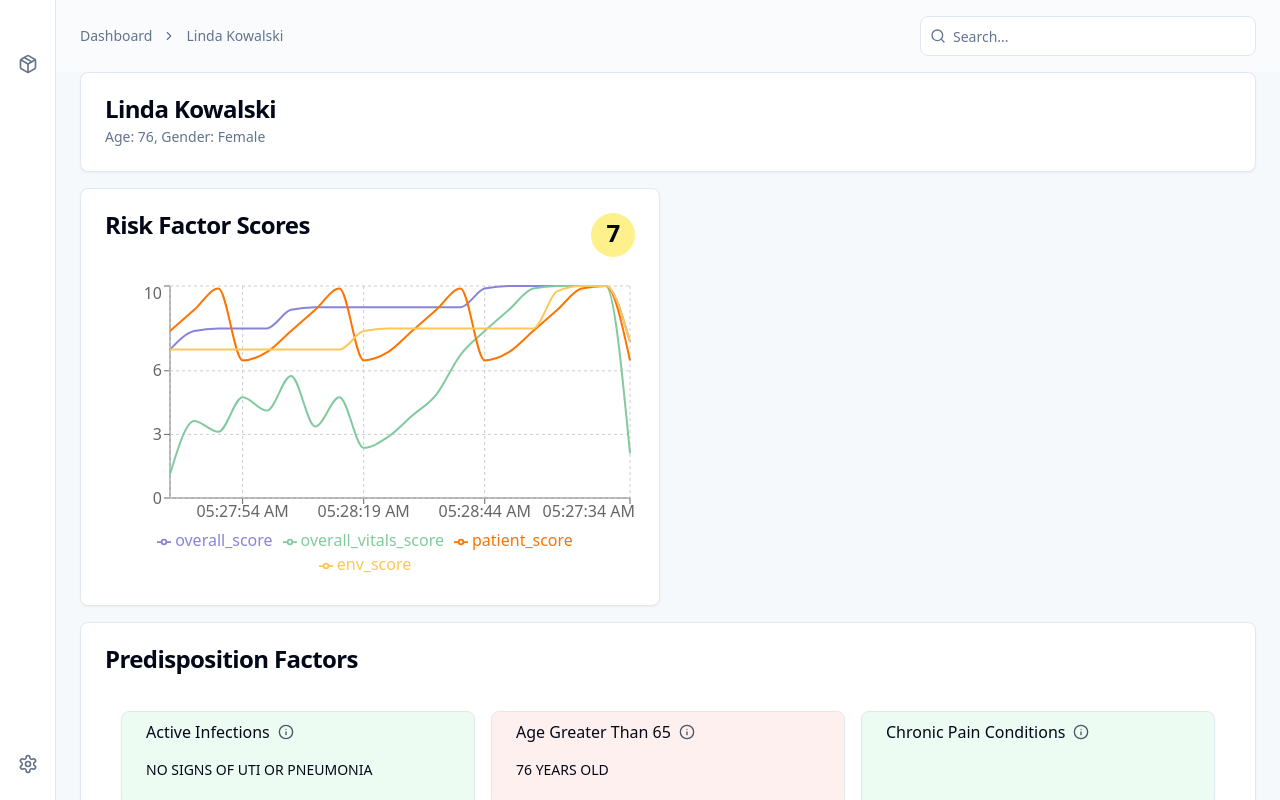
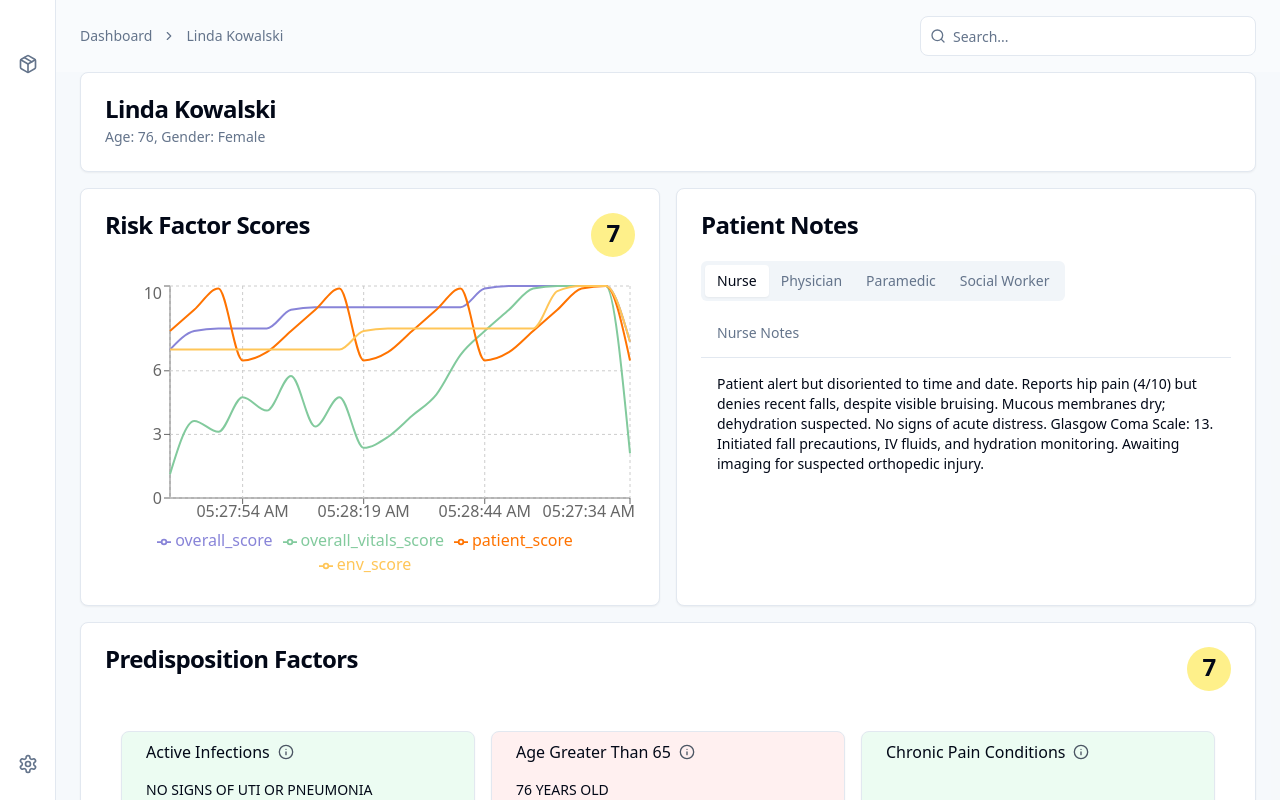
Before and after one commit to Tony911029/delirium_control, a Next.js app in the folder FE/: page /patient/1 in a window 1280 px wide. Shown: the top 800 px of the page. Built offline with nearby package versions, Linux system fonts and the light colour scheme.

Commit message:
Added notes widget

```diff
--- a/FE/app/(dashboard)/patient/[id]/page.tsx
+++ b/FE/app/(dashboard)/patient/[id]/page.tsx
@@ -23,6 +23,7 @@ import EnvironmentalFactors from '@/components/ui/env_factors';
 import PatientCondition from '@/components/ui/patient_condition';
 import Predispositions from '@/components/ui/predispositions';
 import RiskFactorScores from '@/components/ui/risk-factor-scores';
+import NotesWidget from '@/components/ui/notes';
 
 // Placeholder data for patient
 
@@ -78,7 +79,8 @@ export default function PatientPage() {
             </CardHeader>
           </Card>
           <div className="grid grid-cols-2 gap-4">
-			<RiskFactorScores patient={patient} />
+			      <RiskFactorScores patient={patient} />
+            <NotesWidget patient={patient} />
             <Predispositions patient={patient} />
             <Vitals patient={patient} />
             <EnvironmentalFactors patient={patient} />
--- /dev/null
+++ b/FE/components/ui/notes.tsx
@@ -0,0 +1,68 @@
+'use client';
+
+import { Card, CardContent, CardHeader, CardTitle } from '@/components/ui/card';
+import { Tabs, TabsContent, TabsList, TabsTrigger } from '@/components/ui/tabs';
+import { Table, TableBody, TableCell, TableHead, TableHeader, TableRow } from '@/components/ui/table';
+import { Patient, PatientNotes } from '@/lib/db';
+
+export default function NotesWidget({ patient }: { patient: Patient }) {
+  const notes: PatientNotes = patient.notes;
+
+  return (
+    <Card>
+      <CardHeader>
+        <CardTitle className="flex justify-between">
+          <span>Patient Notes</span>
+        </CardTitle>
+      </CardHeader>
+      <CardContent>
+        <Tabs defaultValue="nurse">
+          <TabsList>
+            <TabsTrigger value="nurse">Nurse</TabsTrigger>
+            <TabsTrigger value="physician">Physician</TabsTrigger>
+            <TabsTrigger value="paramedic">Paramedic</TabsTrigger>
+            <TabsTrigger value="social_worker">Social Worker</TabsTrigger>
+          </TabsList>
+
+          {/* Nurse Notes */}
+          <TabsContent value="nurse">
+            <MiniTable title="Nurse Notes" note={notes.nurse} />
+          </TabsContent>
+
+          {/* Physician Notes */}
+          <TabsContent value="physician">
+            <MiniTable title="Physician Notes" note={notes.physician} />
+          </TabsContent>
+
+          {/* Paramedic Notes */}
+          <TabsContent value="paramedic">
+            <MiniTable title="Paramedic Notes" note={notes.paramedic} />
+          </TabsContent>
+
+          {/* Social Worker Notes */}
+          <TabsContent value="social_worker">
+            <MiniTable title="Social Worker Notes" note={notes.social_work} />
+          </TabsContent>
+        </Tabs>
+      </CardContent>
+    </Card>
+  );
+}
+
+// Reusable Mini Table Component
+function MiniTable({ title, note }: { title: string; note: string }) {
+  return (
+    <Table>
+      <TableHeader>
+        <TableRow>
+          <TableHead>{title}</TableHead>
+        </TableRow>
+      </TableHeader>
+      <TableBody>
+        <TableRow>
+          <TableCell className="text-sm">{note || "No notes available."}</TableCell>
+        </TableRow>
+      </TableBody>
+    </Table>
+  );
+}
--- a/FE/components/ui/predispositions.tsx
+++ b/FE/components/ui/predispositions.tsx
@@ -6,6 +6,7 @@ import { Info } from 'lucide-react';
 import { Patient } from '@/lib/db';
 
 export default function PredispositionWidget({ patient }: { patient: Patient }) {
+  const overall_predisposition_score = patient.pre_condition_score;
   const enrichedNotes = Object.entries(patient.enriched_notes)
     .sort(([a], [b]) => a.localeCompare(b)) // Sort alphabetically
     .map(([key, value]) => {
@@ -24,7 +25,10 @@ export default function PredispositionWidget({ patient }: { patient: Patient })
   return (
     <Card className="col-span-2">
       <CardHeader>
-        <CardTitle>Predisposition Factors</CardTitle>
+        <CardTitle className='flex justify-between'>
+          <span>Predisposition Factors</span>
+          <span className={`p-2 w-11 h-11 text-center rounded-full ${overall_predisposition_score < 4 ? "bg-green-200" : overall_predisposition_score < 8 ? "bg-yellow-200" : "bg-red-200"}`}>{overall_predisposition_score}</span>
+        </CardTitle>
       </CardHeader>
       <CardContent>
         <div className="grid grid-cols-3 gap-4 p-4">
--- a/FE/lib/db.ts
+++ b/FE/lib/db.ts
@@ -1,4 +1,4 @@
-interface PatientNotes {
+export interface PatientNotes {
   paramedic: string;
   nurse: string;
   physician: string;
```
